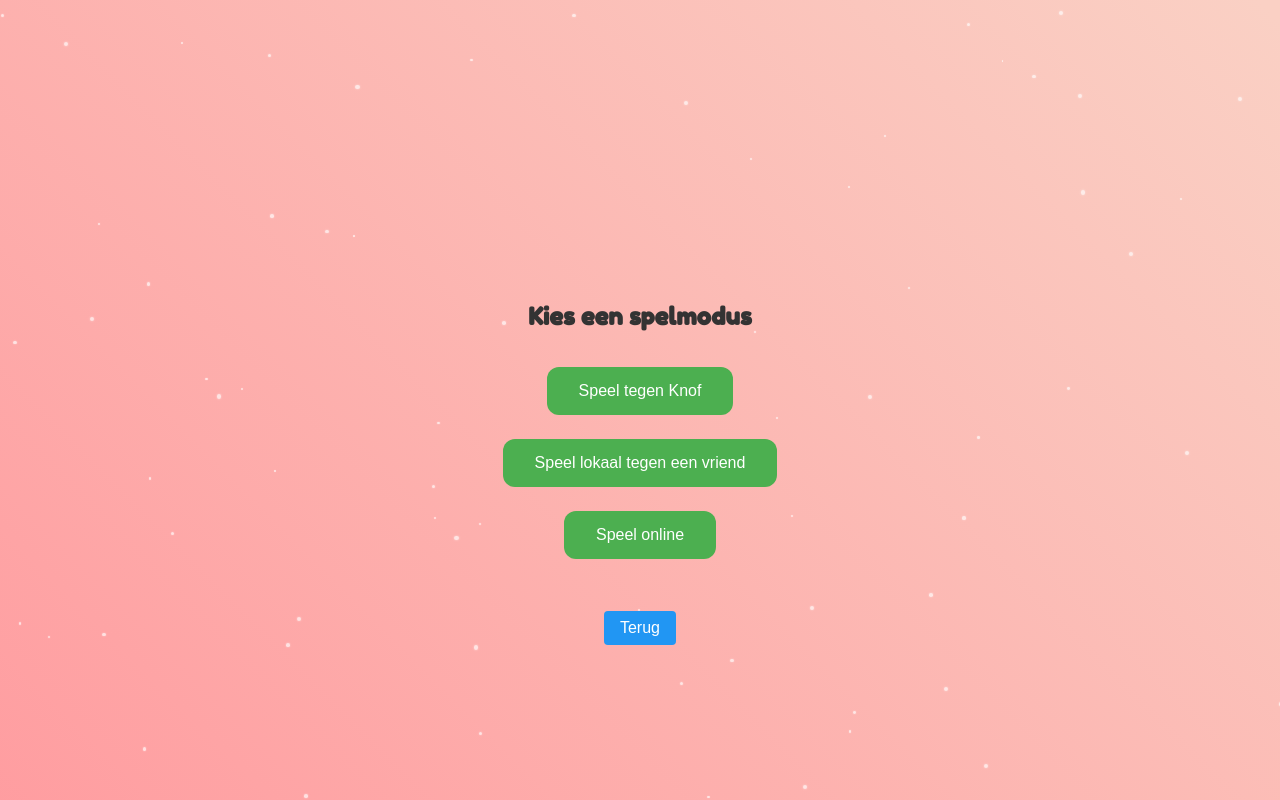
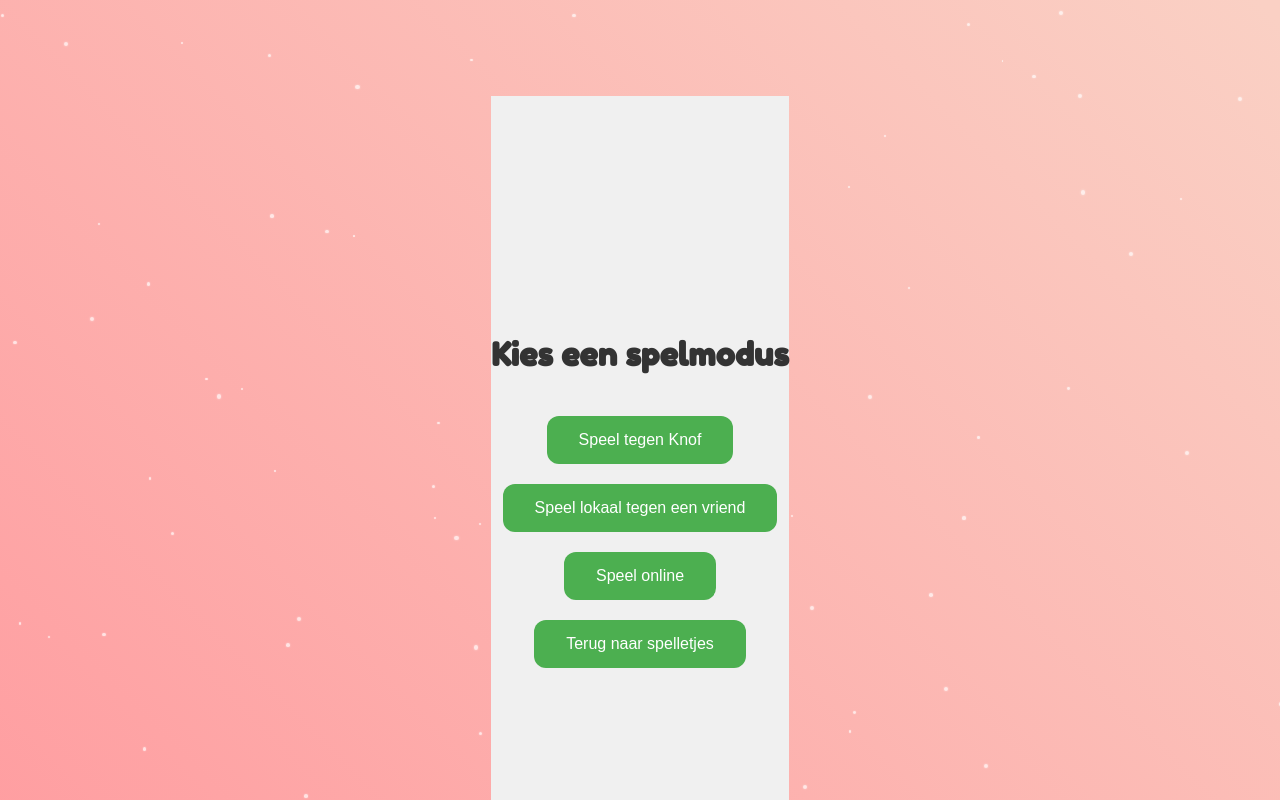
Before and after one commit to campique/rheezerbelten-webapp, a React (Create React App) app: page /games/connect-four in a window 1280 px wide. Shown: the top 800 px of the page. Built offline with nearby package versions, Linux system fonts and the light colour scheme; no server answers; the HTML template or start-up script is replaced by a standard one.

Commit message:
Update ConnectFourOptions.js

```diff
--- a/src/games/ConnectFourOptions.js
+++ b/src/games/ConnectFourOptions.js
@@ -2,15 +2,22 @@ import React from 'react';
 import { useNavigate } from 'react-router-dom';
 import styled from 'styled-components';
 
-const OptionsWrapper = styled.div`
+const OptionsContainer = styled.div`
   display: flex;
   flex-direction: column;
   align-items: center;
-  gap: 1rem;
-  padding: 2rem;
+  justify-content: center;
+  height: 100vh;
+  background-color: #f0f0f0;
 `;
 
-const OptionButton = styled.button`
+const Title = styled.h1`
+  font-size: 2rem;
+  margin-bottom: 2rem;
+  color: #333;
+`;
+
+const Button = styled.button`
   background-color: #4CAF50;
   border: none;
   color: white;
@@ -19,7 +26,7 @@ const OptionButton = styled.button`
   text-decoration: none;
   display: inline-block;
   font-size: 16px;
-  margin: 4px 2px;
+  margin: 10px;
   cursor: pointer;
   border-radius: 12px;
   transition: all 0.3s ease;
@@ -27,27 +34,6 @@ const OptionButton = styled.button`
   &:hover {
     background-color: #45a049;
     transform: scale(1.05);
-  }
-`;
-
-const Title = styled.h2`
-  color: #333;
-  margin-bottom: 1rem;
-`;
-
-const BackButton = styled.button`
-  margin-top: 2rem;
-  padding: 0.5rem 1rem;
-  font-size: 1rem;
-  background-color: #2196F3;
-  color: white;
-  border: none;
-  border-radius: 4px;
-  cursor: pointer;
-  transition: background-color 0.3s;
-
-  &:hover {
-    background-color: #1E88E5;
   }
 `;
 
@@ -71,23 +57,23 @@ const ConnectFourOptions = () => {
   };
 
   const handleBack = () => {
-    navigate(-1); // This will navigate back to the previous page
+    navigate(-1);
   };
 
   return (
-    <OptionsWrapper>
+    <OptionsContainer>
       <Title>Kies een spelmodus</Title>
-      <OptionButton onClick={() => handleOption('vsKnof')}>
+      <Button onClick={() => handleOption('vsKnof')}>
         Speel tegen Knof
-      </OptionButton>
-      <OptionButton onClick={() => handleOption('vsLocal')}>
+      </Button>
+      <Button onClick={() => handleOption('vsLocal')}>
         Speel lokaal tegen een vriend
-      </OptionButton>
-      <OptionButton onClick={() => handleOption('vsOnline')}>
+      </Button>
+      <Button onClick={() => handleOption('vsOnline')}>
         Speel online
-      </OptionButton>
-      <BackButton onClick={handleBack}>Terug</BackButton>
-    </OptionsWrapper>
+      </Button>
+      <Button onClick={handleBack}>Terug naar spelletjes</Button>
+    </OptionsContainer>
   );
 };
 
```
